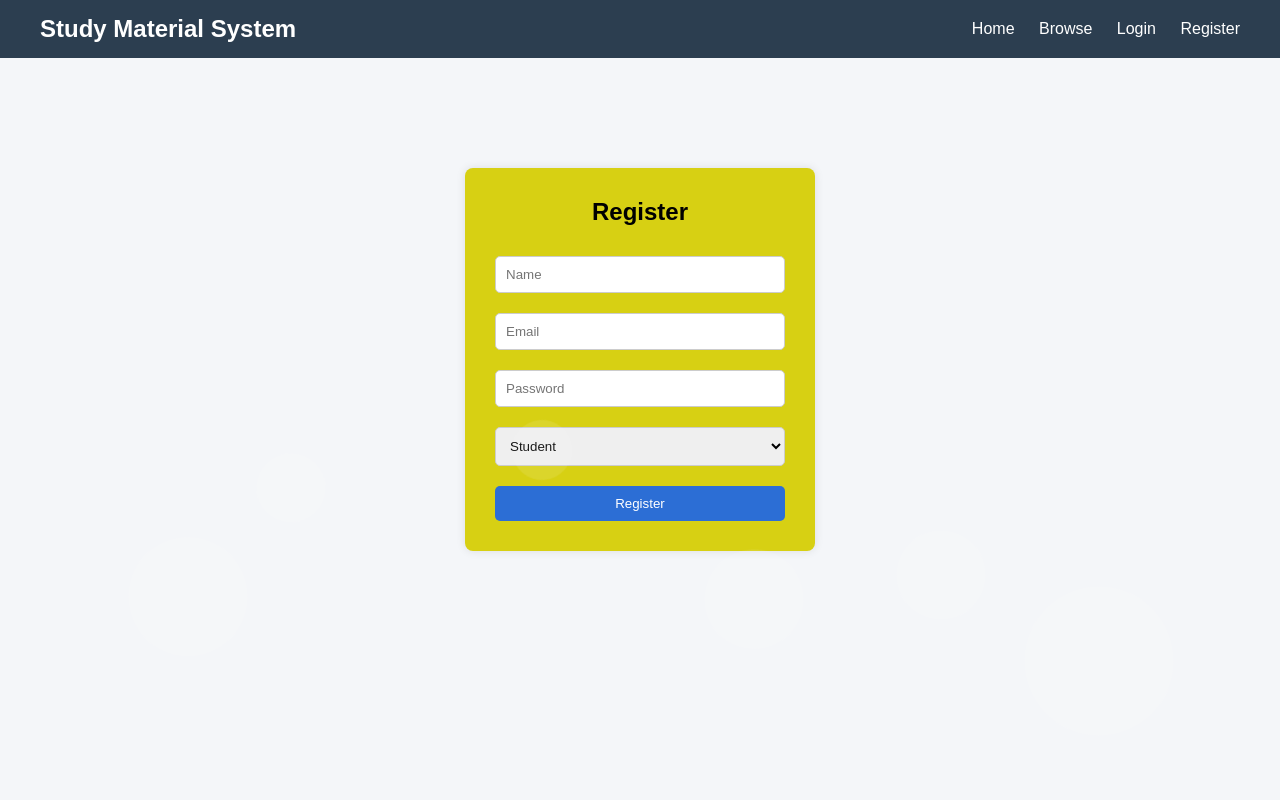
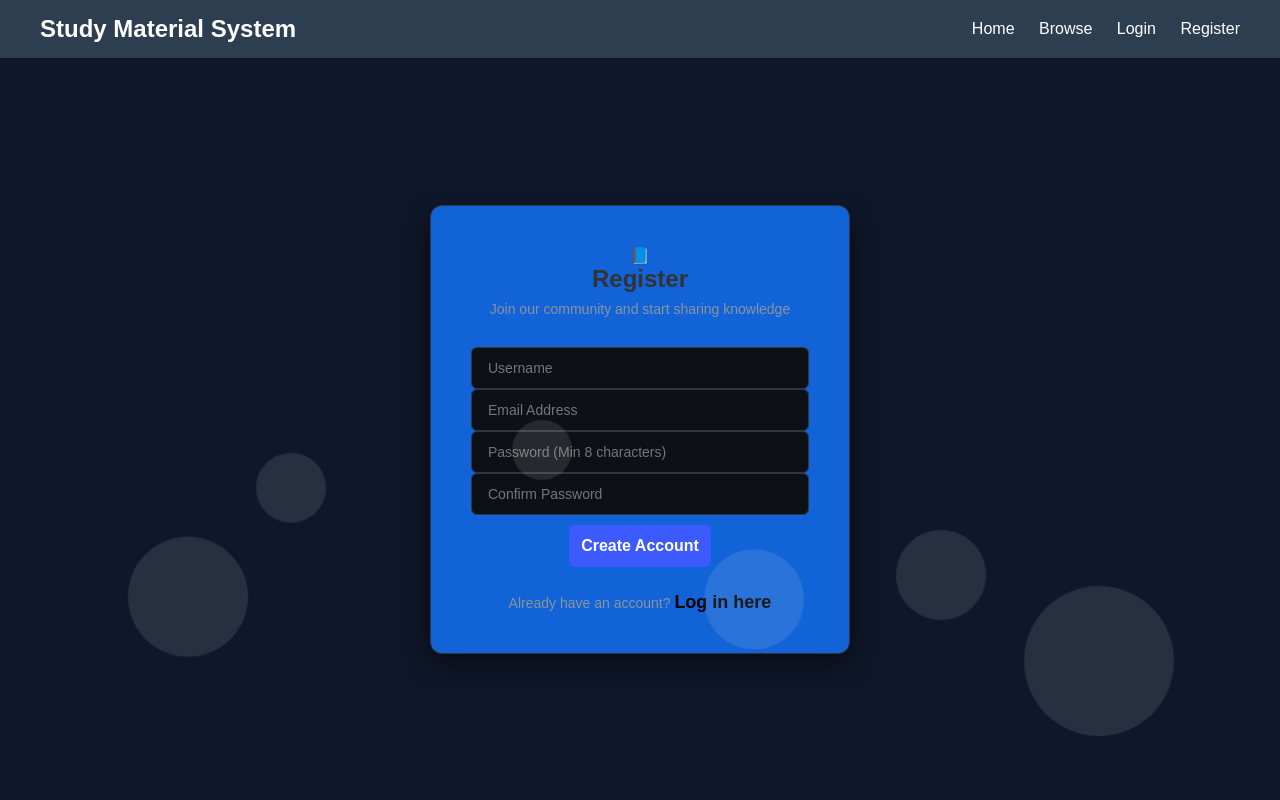
Before and after one commit to siva03-byte/study-material-v2, a Flask app: page /register in a window 1280 px wide. Run offline with Flask 3, Linux system fonts and the light colour scheme.

Commit message:
register page

```diff
--- a/app.py
+++ b/app.py
@@ -165,16 +165,19 @@ def register():
 
     if request.method == "POST":
 
-        name = request.form["name"]
+        username = request.form["username"]
         email = request.form["email"]
         password = request.form["password"]
-        role = request.form["role"]
+        password_confirm = request.form["password_confirm"]
+
+        if password != password_confirm:
+            return "Passwords do not match", 400
 
         cursor = db.cursor()
 
         cursor.execute(
             "INSERT INTO users(name,email,password,role) VALUES(%s,%s,%s,%s)",
-            (name,email,password,role)
+            (username,email,password,"user")
         )
 
         db.commit()
--- a/static/css/style.css
+++ b/static/css/style.css
@@ -79,7 +79,7 @@ cursor:pointer;
 
 .try{
 font-size:13px;
-color:#161515;
+color:#9ca3af;
 margin-bottom:30px;
 }
 
@@ -100,7 +100,7 @@ color:#38ef7d;
 width:600px;
 margin:auto;
 margin-top:20px;
-color:#1c1a1a;
+color:#9ca3af;
 line-height:1.6;
 }
 
@@ -169,7 +169,7 @@ margin-top:30px;
 }
 
 .user{
-background:white;
+background:#1e293b;
 padding:20px;
 width:150px;
 text-align:center;
@@ -178,7 +178,11 @@ box-shadow:0 2px 10px rgba(0,0,0,0.1);
 }
 
 .user h2{
-color:#3498db;
+color:#ffffff;
+}
+
+.user p{
+color:#9ca3af;
 }
 /* BUBBLES */
 
@@ -277,7 +281,12 @@ border-radius:10px;
 }
 
 .card h2{
-color:#38bdf8;
+color:#3b82f6;
+background: #2c3e50;
+padding: 10px;
+text-align: center;
+border-radius: 5px 5px 0 0;
+margin: -20px -20px 20px -20px;
 }
 
 ul{
@@ -301,10 +310,14 @@ color:#22c55e;
 button{
 margin-top:10px;
 padding:8px 15px;
-background:#22c55e;
+background:#10b981;
 border:none;
 border-radius:5px;
 cursor:pointer;
+}
+
+button:hover{
+background:#60a5fa;
 }
 
 .topics{
@@ -360,46 +373,114 @@ padding:8px 15px;
 border-radius:5px;
 text-decoration:none;
 }
+/* --- REGISTER SHARED STYLING --- */
 
-/* LOGIN / REGISTER */
-
-.auth-box{
-width:350px;
-margin:auto;
-background:white;
-padding:30px;
-border-radius:8px;
-box-shadow:0 2px 10px rgba(0,0,0,0.1);
+/* Background for the whole page */
+body {
+    background: #0f172a;
+    color: #ffffff;
+    font-family: 'Segoe UI', Tahoma, Geneva, Verdana, sans-serif;
+    margin: 0;
+    display: flex;
+    flex-direction: column;
+    min-height: 100vh;
 }
 
-.auth-box h2{
-text-align:center;
-margin-bottom:20px;
+/* Centering the card on the screen */
+.auth-container {
+    flex: 1;
+    display: flex;
+    justify-content: center;
+    align-items: center;
+    padding: 40px 20px;
 }
 
-.auth-box input,
-.auth-box select{
-width:100%;
-padding:10px;
-margin-bottom:15px;
-border:1px solid #ccc;
-border-radius:5px;
+/* The actual Box/Card */
+.auth-box {
+    background: #1163d7; /* Slightly lighter navy for the card */
+    width: 100%;
+    max-width: 420px;
+    padding: 40px;
+    border-radius: 12px;
+    border: 1px solid #30363d;
+    box-shadow: 0 10px 25px rgba(0,0,0,0.5);
+    text-align: center;
 }
 
-.auth-box button{
-width:100%;
-padding:10px;
-background:#3498db;
-border:none;
-color:white;
-border-radius:5px;
-cursor:pointer;
+.auth-header h2 {
+    font-size: 24px;
+    margin-bottom: 8px;
+    color: #f0f6fc;
 }
 
-.auth-box button:hover{
-background:#2980b9;
+.auth-header p {
+    font-size: 14px;
+    color: #8b949e;
+    margin-bottom: 30px;
 }
 
+/* Form Elements */
+.auth-form {
+    display: flex;
+    flex-direction: column;
+    gap: 15px;
+}
+
+/* Side-by-side inputs (First Name/Last Name) */
+.input-row {
+    display: flex;
+    gap: 10px;
+}
+
+input, select {
+    width: 100%;
+    padding: 12px 16px;
+    background: #0d1117;
+    border: 1px solid #30363d;
+    border-radius: 6px;
+    color: #ffffff;
+    font-size: 14px;
+    outline: none;
+    transition: border-color 0.2s;
+}
+
+input:focus, select:focus {
+    border-color: #58a6ff; /* Highlight blue */
+}
+
+/* The Main Button */
+.auth-btn {
+    background-color: #3d5afe; /* Purple-blue from image */
+    color: white;
+    padding: 12px;
+    border: none;
+    border-radius: 6px;
+    font-size: 16px;
+    font-weight: 600;
+    cursor: pointer;
+    margin-top: 10px;
+    transition: background 0.3s;
+}
+
+.auth-btn:hover {
+    background-color: #96a1ec;
+}
+
+/* Footer links (Register here) */
+.auth-footer {
+    margin-top: 25px;
+    font-size: 14px;
+    color: #8b949e;
+}
+
+.auth-footer a {
+    color: #58a6ff;
+    text-decoration: none;
+}
+
+.auth-footer a:hover {
+    text-decoration: underline;
+}
 /* DEPARTMENT LIST */
 
 .department-list{
@@ -508,3 +589,31 @@ padding:15px;
 .login-container button:hover{
     background:#1d4ea3;
 }
+
+/* CATEGORY PAGE STYLES */
+
+.content h2 {
+    text-align: center;
+    color: #333;
+}
+
+.content ul {
+    list-style: none;
+    padding: 0;
+    text-align: center;
+}
+
+.content li {
+    margin: 15px 0;
+}
+
+.content a {
+    color: black;
+    text-decoration: none;
+    font-size: 18px;
+    font-weight: bold;
+}
+
+.content a:hover {
+    color: #38ef7d;
+}
--- a/templates/register.html
+++ b/templates/register.html
@@ -1,26 +1,27 @@
 {% extends "base.html" %}
 
 {% block content %}
+<div class="auth-container">
+    <div class="auth-box">
+        <div class="auth-header">
+            <div class="icon">📘</div>
+            <h2>Register</h2>
+            <p>Join our community and start sharing knowledge</p>
+        </div>
 
-<div class="register-container">
-<h2>Register</h2>
+        <form method="POST" action="/register">
+            <input type="text" name="username" placeholder="Username" required>
+            <input type="email" name="email" placeholder="Email Address" required>
+            <input type="password" name="password" placeholder="Password (Min 8 characters)" required>
+            <input type="password" name="password_confirm"  id="password_confirm" placeholder="Confirm Password" required>
 
-<form method="POST" action="/register">
 
-    <input type="text" name="name" placeholder="Name" required>
+            <button type="submit" class="auth-btn">Create Account</button>
+        </form>
 
-    <input type="email" name="email" placeholder="Email" required>
-
-    <input type="password" name="password" placeholder="Password" required>
-
-    <select name="role">
-        <option value="student">Student</option>
-        <option value="teacher">Teacher</option>
-    </select>
-
-    <button type="submit">Register</button>
-
-</form>
+        <div class="auth-footer">
+            <p>Already have an account? <a href="/login">Log in here</a></p>
+        </div>
+    </div>
 </div>
-
 {% endblock %}
```
Also changed, not shown: templates/category.html (+64 -8 lines).
